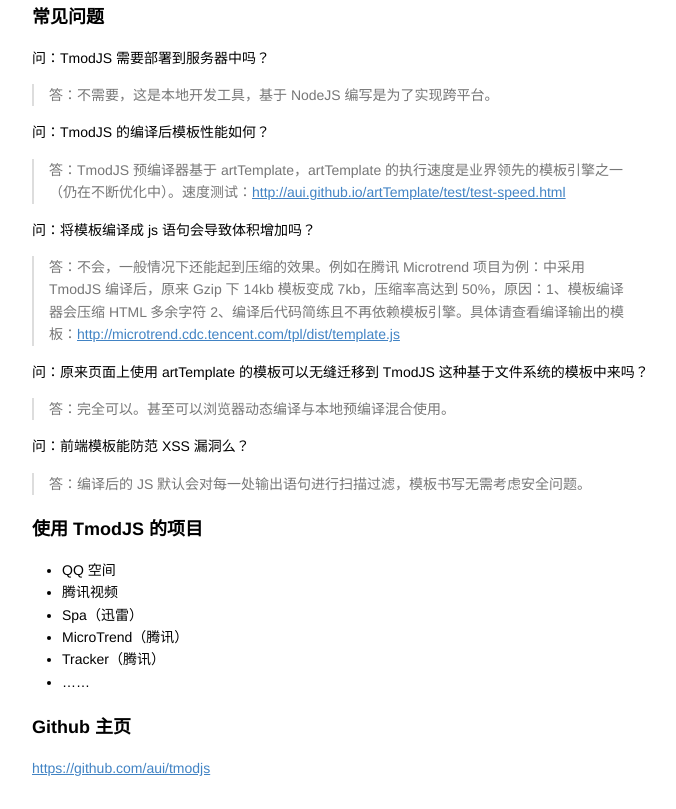
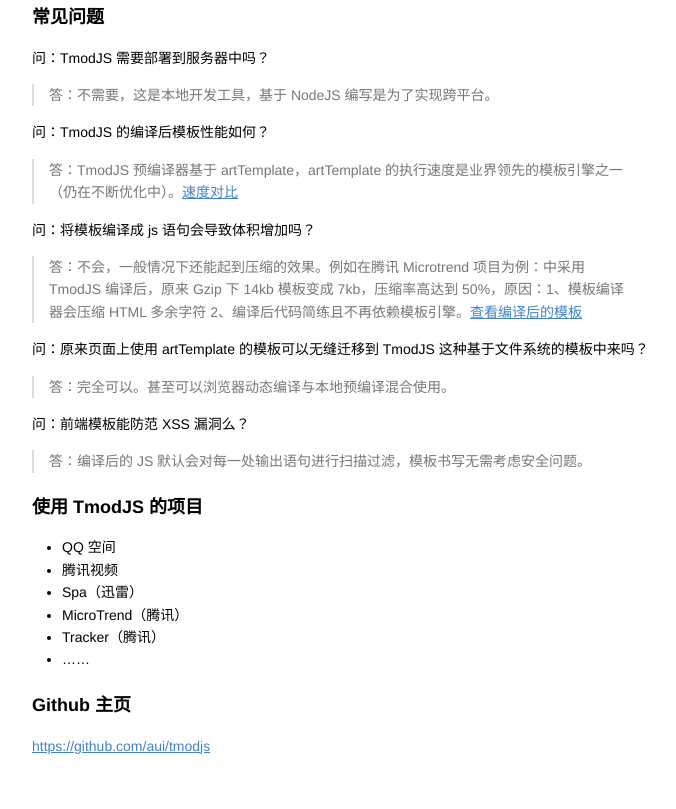
Before and after one commit to aui/tmodjs, a plain HTML site: page index.html in a window 1280 px wide. Shown: the part 5545-6354 px from the top of the page, without its empty margins (298-974 px from the left). After the commit the page ends 6332 px from the top, so only its background shows below. Drawn offline with Linux system fonts and the light colour scheme.

Commit message:
Update index.html

```diff
--- a/index.html
+++ b/index.html
@@ -500,11 +500,11 @@
 
 <p>问：TmodJS 的编译后模板性能如何？</p>
 
-<blockquote><p>答：TmodJS 预编译器基于 artTemplate，artTemplate 的执行速度是业界领先的模板引擎之一（仍在不断优化中）。速度测试：<a href="http://aui.github.io/artTemplate/test/test-speed.html">http://aui.github.io/artTemplate/test/test-speed.html</a></p></blockquote>
+<blockquote><p>答：TmodJS 预编译器基于 artTemplate，artTemplate 的执行速度是业界领先的模板引擎之一（仍在不断优化中）。<a href="http://aui.github.io/artTemplate/test/test-speed.html">速度对比</a></p></blockquote>
 
 <p>问：将模板编译成 js 语句会导致体积增加吗？</p>
 
-<blockquote><p>答：不会，一般情况下还能起到压缩的效果。例如在腾讯 Microtrend 项目为例：中采用 TmodJS 编译后，原来 Gzip 下 14kb 模板变成 7kb，压缩率高达到 50%，原因：1、模板编译器会压缩 HTML 多余字符 2、编译后代码简练且不再依赖模板引擎。具体请查看编译输出的模板：<a href="http://microtrend.cdc.tencent.com/tpl/dist/template.js">http://microtrend.cdc.tencent.com/tpl/dist/template.js</a></p></blockquote>
+<blockquote><p>答：不会，一般情况下还能起到压缩的效果。例如在腾讯 Microtrend 项目为例：中采用 TmodJS 编译后，原来 Gzip 下 14kb 模板变成 7kb，压缩率高达到 50%，原因：1、模板编译器会压缩 HTML 多余字符 2、编译后代码简练且不再依赖模板引擎。<a href="http://microtrend.cdc.tencent.com/tpl/dist/template.js">查看编译后的模板</a></p></blockquote>
 
 <p>问：原来页面上使用 artTemplate 的模板可以无缝迁移到 TmodJS 这种基于文件系统的模板中来吗？</p>
 
```
